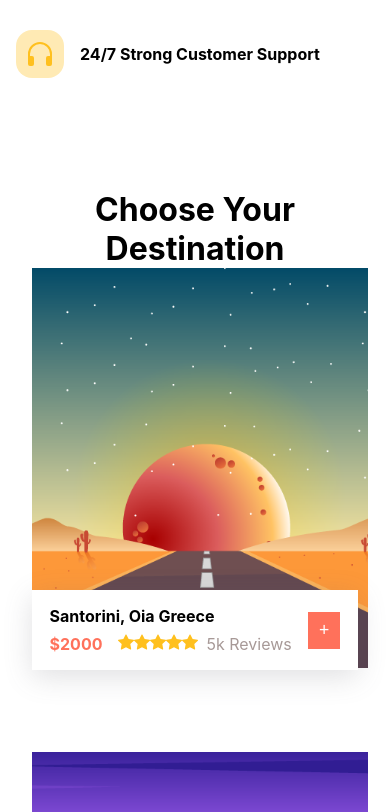
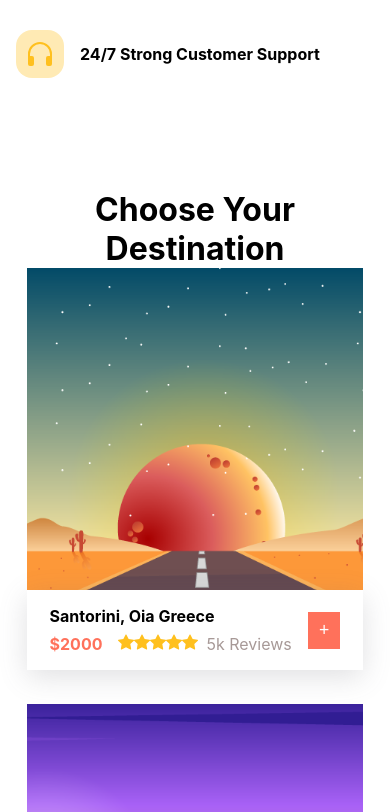
Before and after one commit to elab-development/internet-tehnologije-projekat-serbia-travel_2020_0355, a React (Create React App) app in the folder serbia-travel-react/: page / in a window 390 px wide. Shown: the part 4452-5264 px from the top of the page. Built offline with nearby package versions, Linux system fonts and the light colour scheme; no server answers.

Commit message:
Fix responsivity for the tours cards

```diff
--- a/serbia-travel-react/src/components/Tours.jsx
+++ b/serbia-travel-react/src/components/Tours.jsx
@@ -78,7 +78,8 @@ const Section = styled.section`
     }
     .tours {
       flex-direction: column;
-      gap: 5rem;
+      gap: 2rem;
+      align-items: center;
     }
   }
 `;
```
